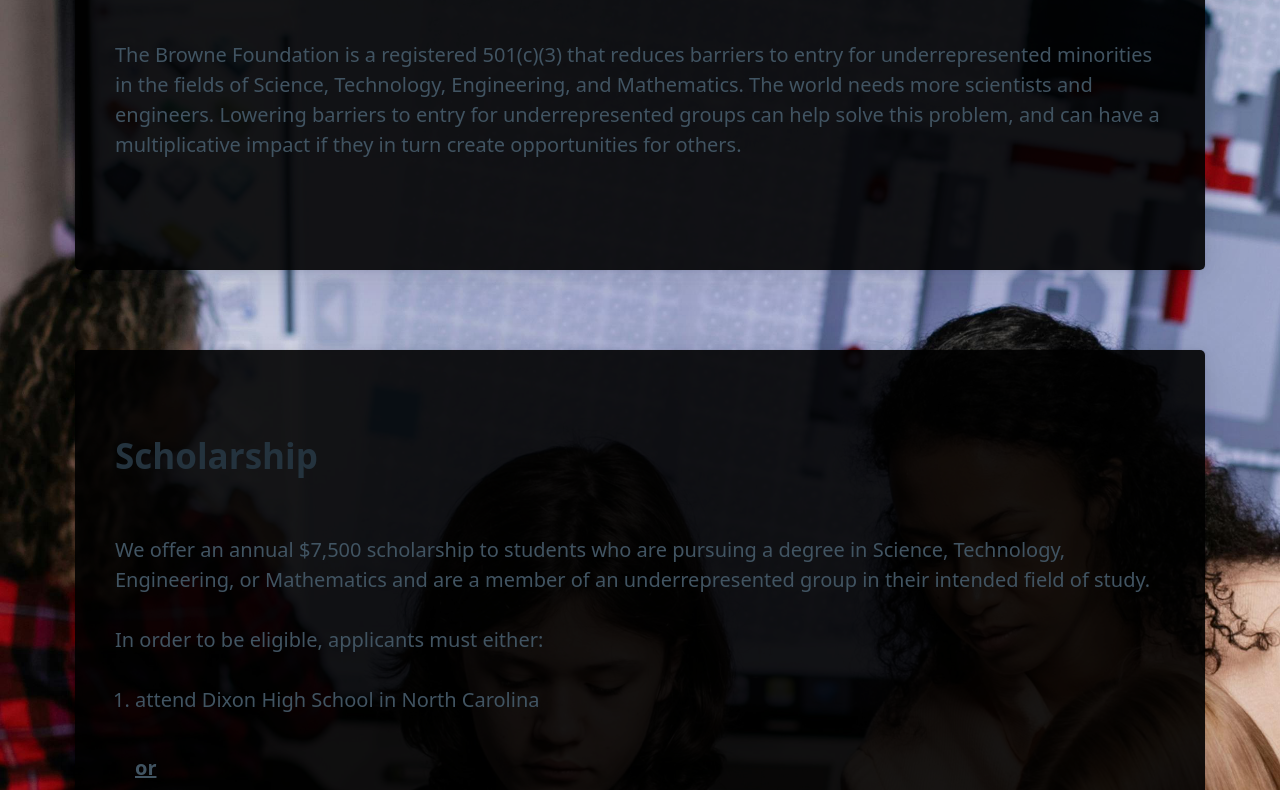
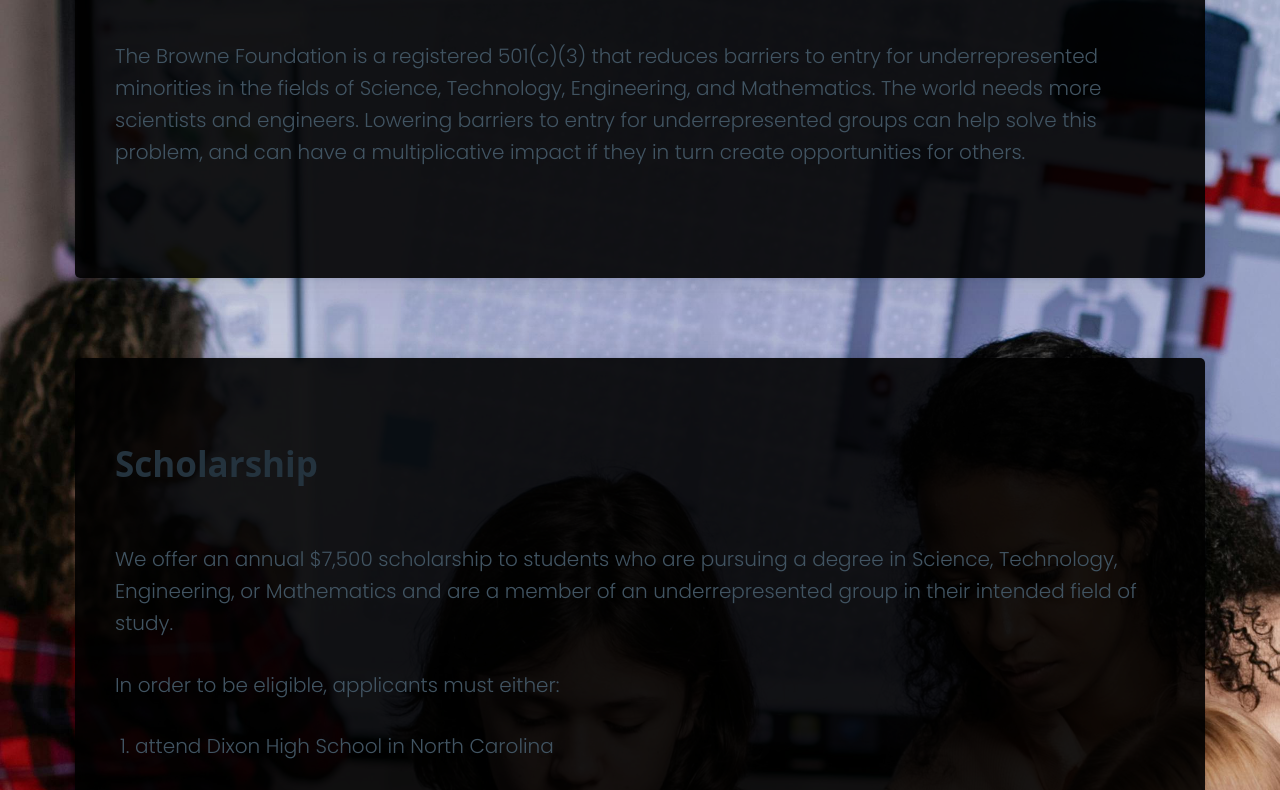
Before and after one commit to browne-foundation/brownefoundation.org, a plain HTML site: page index.html in a window 1280 px wide. Shown: the part 495-1285 px from the top of the page. Drawn offline with Linux system fonts and the light colour scheme.

Commit message:
Adjust default font and line height

```diff
--- a/css/override.css
+++ b/css/override.css
@@ -1,6 +1,7 @@
 html {
   background-image: url("../images/background.jpg");
   background-size: cover;
+  font-family: "Poppins", sans-serif;
 }
 
 article,
@@ -12,3 +13,13 @@ article > footer {
   background-color: rgba(0, 0, 0, 0.9);
   border-top: black solid 1px;
 }
+
+h1,
+h2,
+h3 {
+  font-weight: 600;
+}
+
+article > p {
+  line-height: 1.6;
+}
--- a/index.html
+++ b/index.html
@@ -7,6 +7,9 @@
     <link rel="stylesheet" href="css/pico.min.css">
     <link rel="stylesheet" href="css/override.css">
     <title>The Browne Foundation for Science, Mathematics, Engineering and Technology</title>
+    <link rel="preconnect" href="https://fonts.googleapis.com">
+    <link rel="preconnect" href="https://fonts.gstatic.com" crossorigin>
+    <link href="https://fonts.googleapis.com/css2?family=Caveat&family=Poppins:wght@300;600&display=swap" rel="stylesheet">
 </head>
 
 <nav>
```
